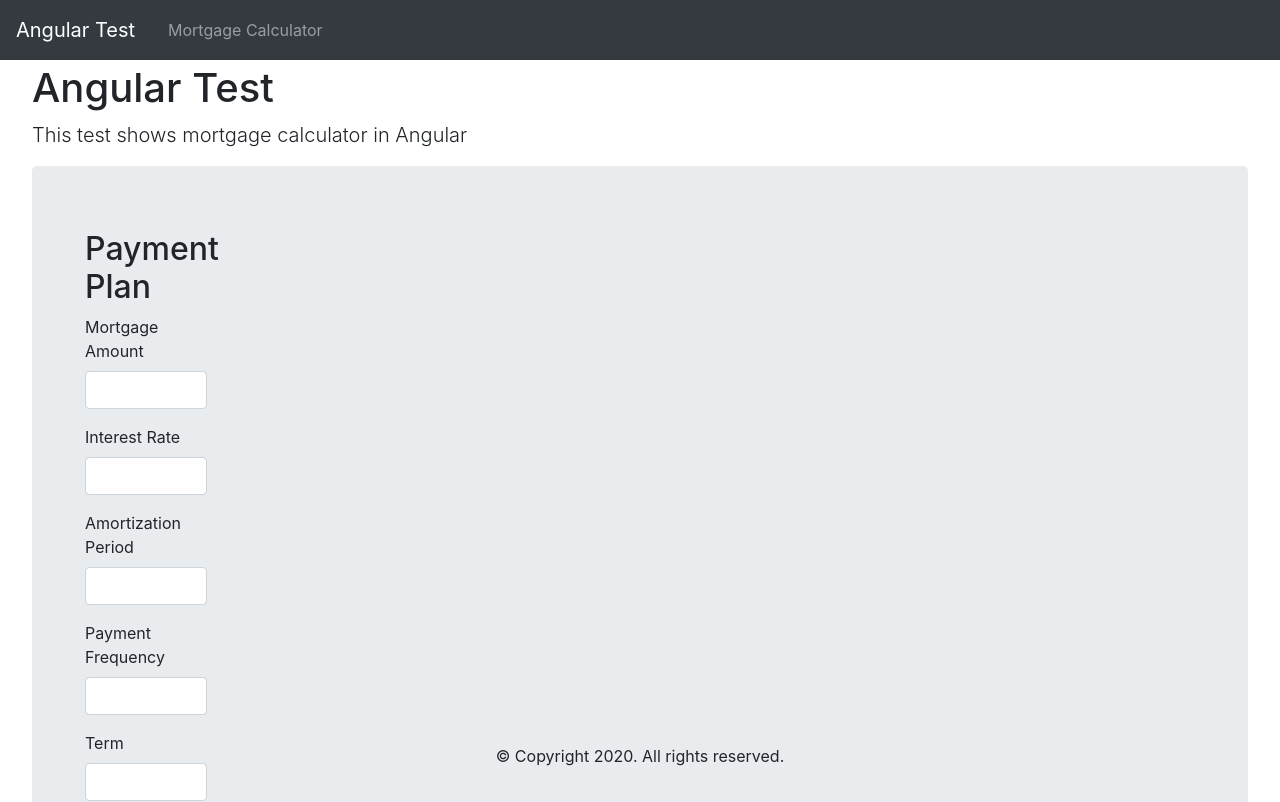
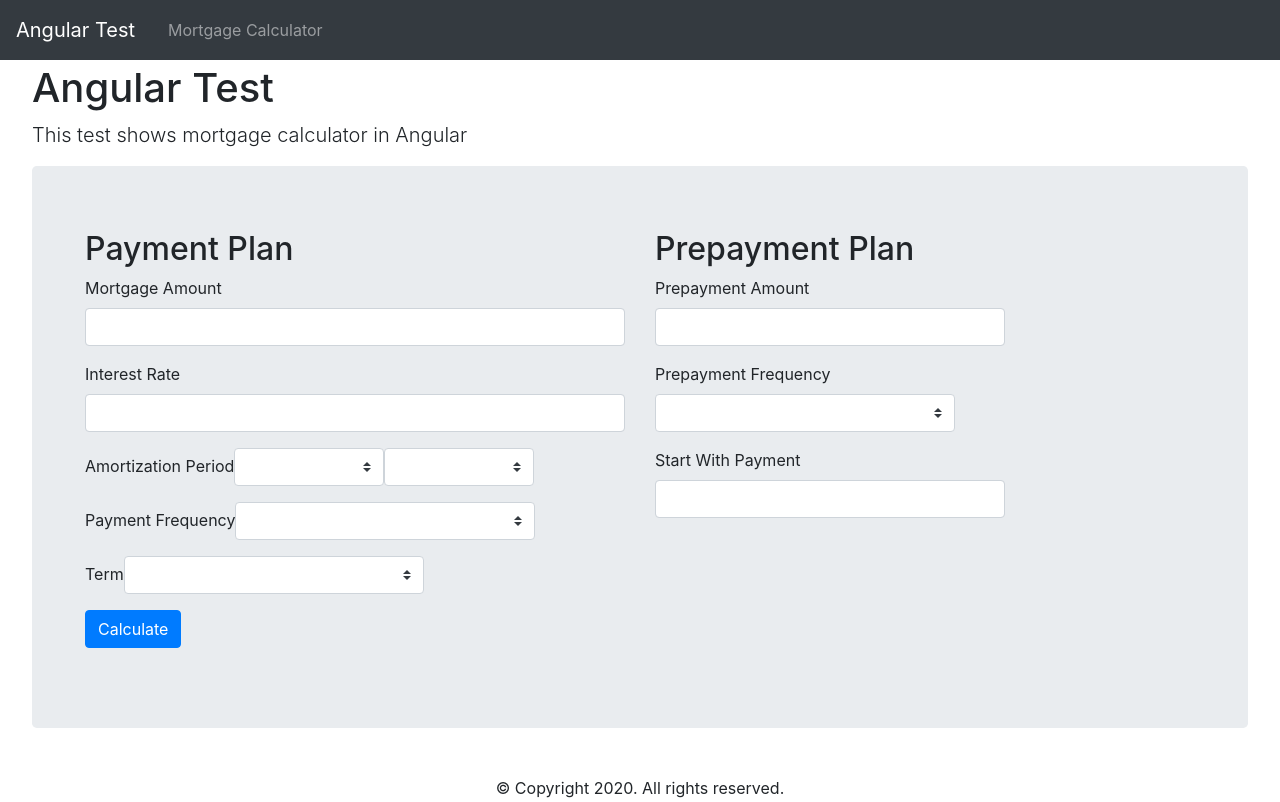
Before and after one commit to sgarg550/AngularTest, an Angular app: page /mortgage-calculator in a window 1280 px wide. Shown: the top 802 px of the page. Built offline with nearby package versions, Linux system fonts and the light colour scheme.

Commit message:
TM005- Create service to calculate mortgage

```diff
--- a/src/app/app-routing.module.ts
+++ b/src/app/app-routing.module.ts
@@ -4,9 +4,9 @@ import { RouterModule, Routes } from '@angular/router';
 import { MortgageCalculatorComponent } from './mortgage-calculator/mortgage-calculator.component';
 
 const routes: Routes = [
-  { path: '', redirectTo: 'login', pathMatch: 'full'},
-  { path: '**', redirectTo: 'login', pathMatch: 'full'},
-  {path: 'mortgage-calculator', component: MortgageCalculatorComponent}];
+  { path: '', redirectTo: 'app', pathMatch: 'full'},
+  { path: '**', redirectTo: 'app', pathMatch: 'full'},
+  { path: 'mortgage-calculator', component: MortgageCalculatorComponent}];
 @NgModule({
   imports: [ RouterModule.forRoot(routes) ],
   exports: [ RouterModule  ]
--- a/src/app/calculate-mortgage.service.ts
+++ b/src/app/calculate-mortgage.service.ts
@@ -1,11 +1,15 @@
 import { Injectable } from '@angular/core';
 import { HttpClient } from '@angular/common/http';
-import 'rxjs/add/operator/map';
-
+import { Observable } from 'rxjs';
 @Injectable({
   providedIn: 'root'
 })
 export class CalculateMortgageService {
 
   constructor() { }
+
+  public Calculate($formval): Observable<any> {
+    const res: any[] = [{val_1: 11, val_2: 345, val_3: '$1200', val2: '$120', val_4: '$10', val_5: '$56', val_6: '$10', val_7: '$56'}];
+    return res;
+  }
 }
--- a/src/app/footer/footer.component.css
+++ b/src/app/footer/footer.component.css
@@ -1,5 +1,4 @@
 footer {
-  position: absolute;
   right: 0;
   bottom: 0;
   left: 0;
--- a/src/app/mortgage-calculator/mortgage-calculator.component.html
+++ b/src/app/mortgage-calculator/mortgage-calculator.component.html
@@ -1,7 +1,7 @@
 <div class="jumbotron">
   <div class="container">
+    <form [formGroup]="mortgageForm" (ngSubmit)="onSubmit()">
     <div class="row">
-      <form [formGroup]="mortgageForm" (ngSubmit)="onSubmit()">
       <div class="col-md-6">
         <h2>Payment Plan</h2>
           <div class="form-group">
@@ -9,6 +9,7 @@
             <input type="text" formControlName="mortgage_amount" class="form-control" [ngClass]="{ 'is-invalid': submitted && f.mortgage_amount.errors }" />
             <div *ngIf="submitted && f.mortgage_amount.errors" class="invalid-feedback">
               <div *ngIf="f.mortgage_amount.errors.required">Mortgage Amount is required</div>
+              <div *ngIf="f.mortgage_amount.errors.pattern">Mortgage Amount should be numeric</div>
             </div>
           </div>
           <div class="form-group">
@@ -20,21 +21,85 @@
           </div>
           <div class="form-group">
             <label>Amortization Period</label>
-            <input type="text" formControlName="amortization_period" class="form-control" [ngClass]="{ 'is-invalid': submitted && f.amortization_period.errors }" />
-            <div *ngIf="submitted && f.amortization_period.errors" class="invalid-feedback">
-              <div *ngIf="f.amortization_period.errors.required">Amortization period is required</div>
+            <select class="custom-select" style="width:150px;" formControlName="amortization_period_yr" [ngClass]="{ 'is-invalid': submitted && f.amortization_period_yr.errors }">
+              <option value="0"> </option>
+              <option value="1">1 Year</option>
+              <option value="2">2 Years</option>
+              <option value="3">3 Years</option>
+              <option value="4">4 Years</option>
+              <option value="5">5 Years</option>
+              <option value="6">6 Years</option>
+              <option value="7">7 Years</option>
+              <option value="8">8 Years</option>
+              <option value="9">9 Years</option>
+              <option value="10">10 Years</option>
+              <option selected="selected" value="11">11 Years</option>
+              <option value="12">12 Years</option>
+              <option value="13">13 Years</option>
+              <option value="14">14 Years</option>
+              <option value="15">15 Years</option>
+              <option value="16">16 Years</option>
+              <option value="17">17 Years</option>
+              <option value="18">18 Years</option>
+              <option value="19">19 Years</option>
+              <option value="20">20 Years</option>
+              <option value="21">21 Years</option>
+              <option value="22">22 Years</option>
+              <option value="23">23 Years</option>
+              <option value="24">24 Years</option>
+              <option value="25">25 Years</option>
+              <option value="26">26 Years</option>
+              <option value="27">27 Years</option>
+              <option value="28">28 Years</option>
+              <option value="29">29 Years</option>
+              <option value="30">30 Years</option>
+            </select>
+            <select class="custom-select" style="width:150px;" formControlName="amortization_period_mon" [ngClass]="{ 'is-invalid': submitted && f.amortization_period_yr.errors }">
+              <option selected="selected" value="0"> </option>
+              <option value="1">1 Month</option>
+              <option value="2">2 Months</option>
+              <option value="3">3 Months</option>
+              <option value="4">4 Months</option>
+              <option value="5">5 Months</option>
+              <option value="6">6 Months</option>
+              <option value="7">7 Months</option>
+              <option value="8">8 Months</option>
+              <option value="9">9 Months</option>
+              <option value="10">10 Months</option>
+              <option value="11">11 Months</option>
+            </select>
+            <div *ngIf="submitted && f.amortization_period_yr.errors" class="invalid-feedback">
+              <div *ngIf="f.amortization_period_yr.errors.required">Amortization period is required</div>
             </div>
           </div>
           <div class="form-group">
             <label>Payment Frequency</label>
-            <input type="text" formControlName="payment_frequency" class="form-control" [ngClass]="{ 'is-invalid': submitted && f.payment_frequency.errors }" />
+            <select class="custom-select" style="width:300px;" formControlName="payment_frequency" [ngClass]="{ 'is-invalid': submitted && f.payment_frequency.errors }">
+              <option value="AccW">Accelerated Weekly</option>
+              <option value="W">Weekly</option>
+              <option value="AccBiW">Accelerated Bi-weekly</option>
+              <option value="BiW">Bi-Weekly (every 2 weeks)</option>
+              <option value="SemiM">Semi-monthly (24x per year)</option>
+              <option selected="selected" value="M">Monthly (12x per year)</option>
+            </select>
             <div *ngIf="submitted && f.payment_frequency.errors" class="invalid-feedback">
               <div *ngIf="f.payment_frequency.errors.required">Payment Frequency is required</div>
             </div>
           </div>
           <div class="form-group">
             <label>Term</label>
-            <input type="text" formControlName="term" class="form-control" [ngClass]="{ 'is-invalid': submitted && f.term.errors }" />
+            <select class="custom-select" style="width:300px;" formControlName="term" [ngClass]="{ 'is-invalid': submitted && f.term.errors }">
+              <option value="1">1 Year</option>
+              <option value="2">2 Years</option>
+              <option value="3">3 Years</option>
+              <option value="4">4 Years</option>
+              <option selected="selected" value="5">5 Years</option>
+              <option value="6">6 Years</option>
+              <option value="7">7 Years</option>
+              <option value="8">8 Years</option>
+              <option value="9">9 Years</option>
+              <option value="10">10 Years</option>
+            </select>
             <div *ngIf="submitted && f.term.errors" class="invalid-feedback">
               <div *ngIf="f.term.errors.required">Term is required</div>
             </div>
@@ -44,14 +109,18 @@
         <h2>Prepayment Plan</h2>
         <div class="form-group">
           <label>Prepayment Amount</label>
-          <input type="text" formControlName="term" class="form-control" [ngClass]="{ 'is-invalid': submitted && f.prepayment_amount.errors }" />
+          <input type="text" formControlName="prepayment_amount" class="form-control" [ngClass]="{ 'is-invalid': submitted && f.prepayment_amount.errors }" />
           <div *ngIf="submitted && f.prepayment_amount.errors" class="invalid-feedback">
             <div *ngIf="f.prepayment_amount.errors.required">Prepayment Amount is required</div>
           </div>
         </div>
         <div class="form-group">
           <label>Prepayment Frequency</label>
-          <input type="text" formControlName="prepayment_frequency" class="form-control" [ngClass]="{ 'is-invalid': submitted && f.prepayment_frequency.errors }" />
+          <select class="custom-select" style="width:300px;" formControlName="prepayment_frequency" [ngClass]="{ 'is-invalid': submitted && f.prepayment_frequency.errors }">
+            <option selected="selected" value="1">One time</option>
+            <option value="Y">Each year</option>
+            <option value="SameAsRegPay">Same as regular payment</option>
+          </select>
           <div *ngIf="submitted && f.prepayment_frequency.errors" class="invalid-feedback">
             <div *ngIf="f.prepayment_frequency.errors.required">Prepayment Frequency is required</div>
           </div>
@@ -64,12 +133,28 @@
           </div>
         </div>
       </div>
-      <div class="row">
+    </div>
+    <div class="row">
+      <div class="col-md-4">
         <div class="form-group">
           <button type="submit" class="btn btn-primary">Calculate</button>
         </div>
       </div>
-      </form>
     </div>
+    </form>
   </div>
 </div>
+<div class="jumbotron" *ngIf="show">
+  <h1 class="display-4">Mortgage Summary</h1>
+  <p class="lead">Over the 11-year amortization period, you will:</p>
+  <hr class="my-4">
+  <p>have made 132 monthly (12x per year) payments of $0.32.</p>
+  <p>have paid $33.00 in principal, $9.86 in interest, for a total of $42.86.</p>
+  <p class="lead">Over the 5-year term, you will:</p>
+  <hr class="my-4">
+  <p>have made 132 monthly (12x per year) payments of $0.32.</p>
+  <p>have paid $33.00 in principal, $9.86 in interest, for a total of $42.86.</p>
+  <p class="lead">At the end of your 5-year term, you will:</p>
+  <hr class="my-4">
+  <p>have a balance of $20.19.</p>
+</div>
--- a/src/app/mortgage-calculator/mortgage-calculator.component.ts
+++ b/src/app/mortgage-calculator/mortgage-calculator.component.ts
@@ -1,6 +1,7 @@
 import { Component, OnInit } from '@angular/core';
 import {FormGroup, FormControl, FormBuilder, Validators } from '@angular/forms';
 import {Router} from '@angular/router';
+import {CalculateMortgageService} from '../calculate-mortgage.service';
 @Component({
   selector: 'app-mortgage-calculator',
   templateUrl: './mortgage-calculator.component.html',
@@ -10,29 +11,45 @@ export class MortgageCalculatorComponent implements OnInit {
 
   public mortgageForm: FormGroup;
   submitted = false;
+  show = false;
 
   constructor(private fb: FormBuilder,
+              private calculateMortgageService: CalculateMortgageService,
               private router: Router) {
     this.mortgageForm = this.fb.group({
-      mortgage_amount: ['', Validators.compose([Validators.required])],
+      mortgage_amount: ['', Validators.compose([Validators.required, Validators.pattern('^[0-9]{2,15}$')])],
       interest_rate: ['', Validators.compose([Validators.required])],
-      amortization_period: ['', Validators.compose([Validators.required])],
+      amortization_period_yr: ['', Validators.compose([Validators.required])],
+      amortization_period_mon: ['', Validators.compose([Validators.required])],
       payment_frequency:  ['', Validators.compose([Validators.required])],
       term: ['', Validators.compose([Validators.required])],
       prepayment_amount: ['', Validators.compose([Validators.required])],
-      prepayment_frequency: ['', Validators.compose([Validators.required, Validators.pattern('^[A-Za-z]{2,15}$')])],
-      start_with_payment: ['', Validators.compose([Validators.required, Validators.pattern('^[A-Za-z]{2,15}$')])],
+      prepayment_frequency: ['', Validators.compose([Validators.required])],
+      start_with_payment: ['', Validators.compose([Validators.required])],
     });
   }
 
   ngOnInit(): void {
   }
 
-  submitForm() {
+  get f(): any { return this.mortgageForm.controls; }
+
+  onSubmit(): void {
     this.submitted = true;
     // stop here if form is invalid
     if (this.mortgageForm.invalid) {
       return;
+    } else{
+      const data = this.mortgageForm.getRawValue();
+      this.calculateMortgageService.Calculate(data).subscribe((res) => {
+          if (res.data) {
+            this.show = true;
+          }
+        },
+        err => {
+          this.errormsg = err.msg;
+        }
+      );
     }
   }
 
```
